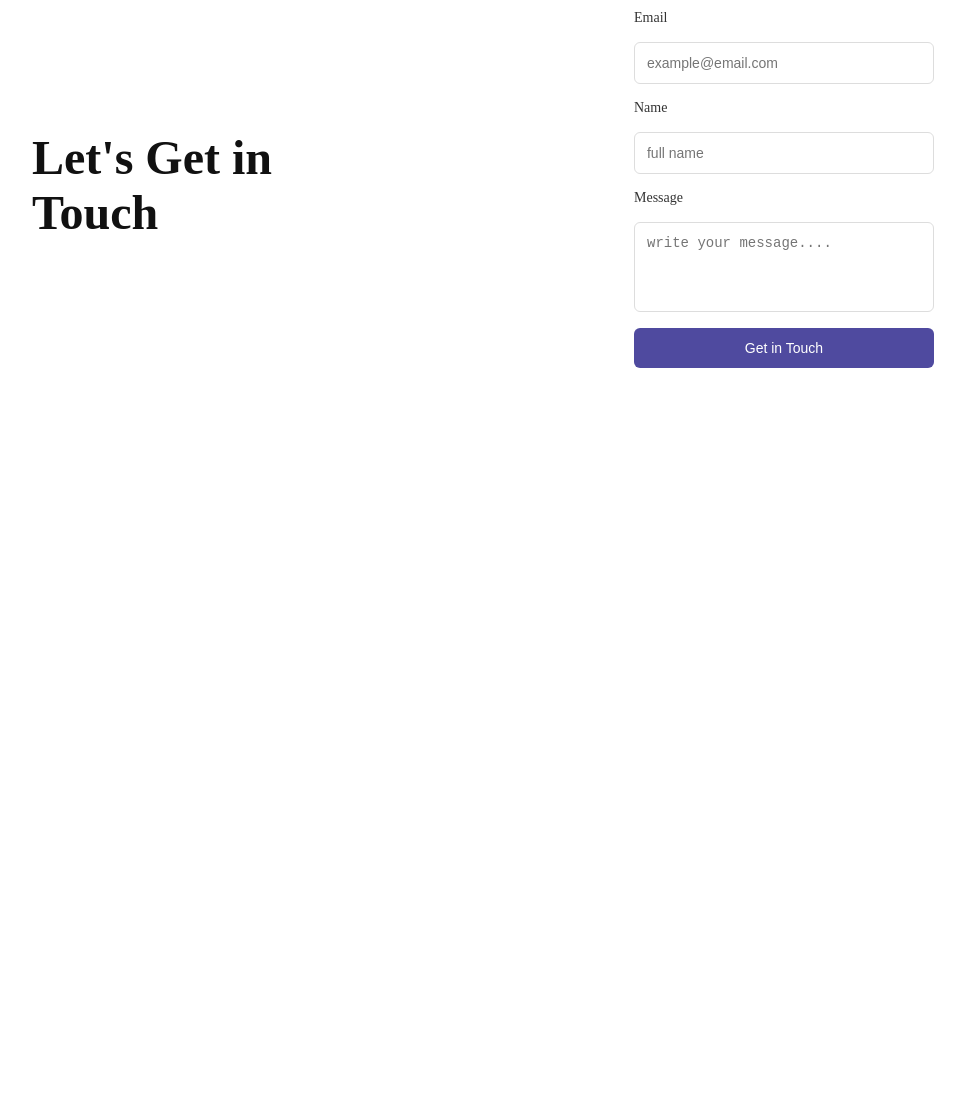
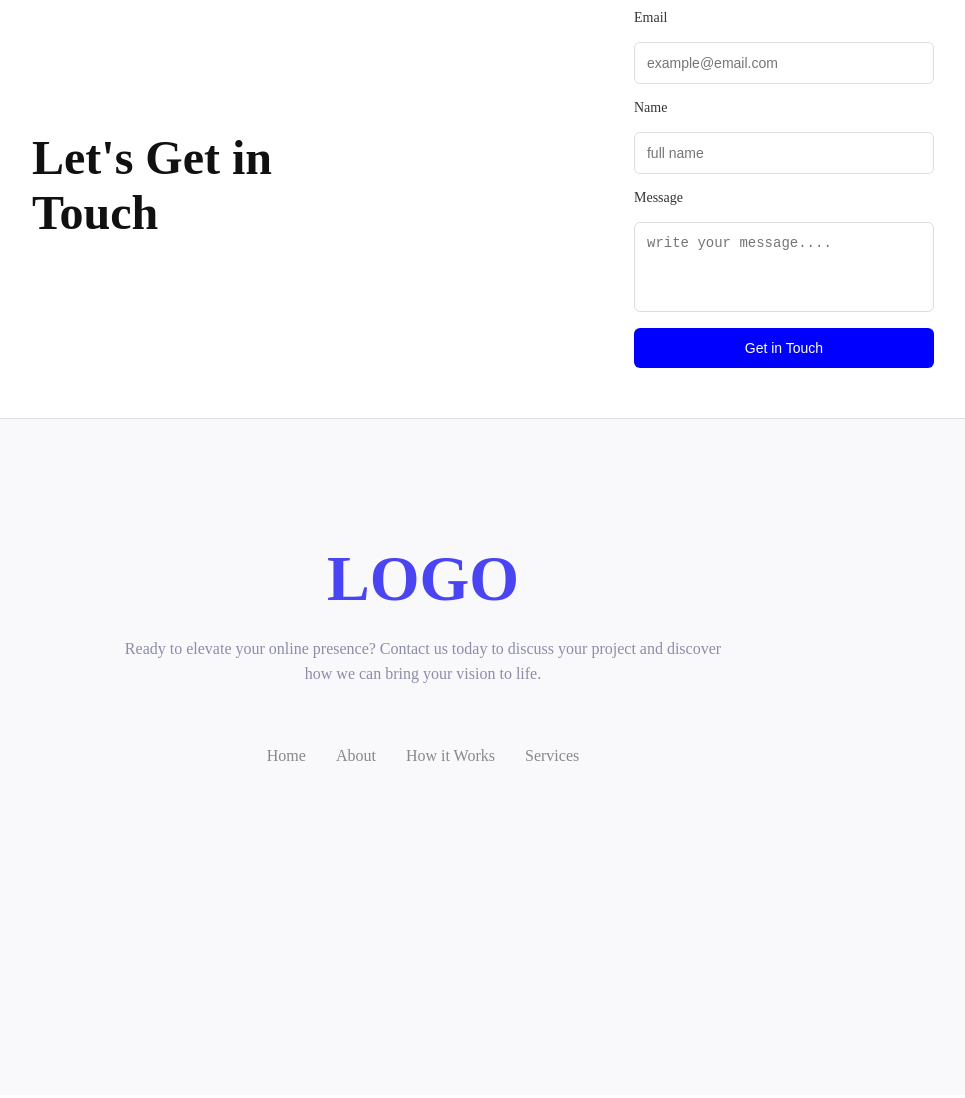
Before and after one commit to MdShariyar56/Assingnment-1, a plain HTML site: page index.html in a window 1280 px wide. Shown: the part 1510-2608 px from the top of the page, without its empty margins (217-1182 px from the left). Before the commit the page ends 1886 px from the top, so only its background shows below. Drawn offline with Linux system fonts and the light colour scheme.

Commit message:
Adden a footer section

```diff
--- a/index.html
+++ b/index.html
@@ -87,6 +87,19 @@
     </form>
   </div>
 
+  <footer class="footer">
+  <h1 class="logo">LOGO</h1>
+  <p class="description">
+    Ready to elevate your online presence? Contact us today to discuss your project and discover how we can bring your vision to life.
+  </p>
+  <nav class="menu">
+    <a href="#">Home</a>
+    <a href="#">About</a>
+    <a href="#">How it Works</a>
+    <a href="#">Services</a>
+  </nav>
+</footer>
+
 
 
 </body>
--- a/styles.css
+++ b/styles.css
@@ -27,6 +27,11 @@ nav {
      border: none;
 
 }
+
+.nav-text-2:hover{
+background-color: green;
+}
+
 .hero-content{
 
     font-size: 20px;
@@ -121,7 +126,7 @@ nav {
 }
 
 .contact-form button {
-  background-color: #4f4a9f;
+  background-color: blue;
   color: white;
   padding: 12px;
   border: none;
@@ -132,5 +137,51 @@ nav {
 }
 
 .contact-form button:hover {
-  background-color: #190e92;
+  background-color: green;
 }
+
+.footer {
+  text-align: center;
+  padding: 80px 20px;
+  margin-top: 50px;
+  background-color: #f9f9fb;
+  color: #444;
+  border-top: 1px solid #e0e0e0;
+}
+
+
+.footer .logo {
+  font-size: 64px;
+  color: #4a44f2;
+  font-weight: 700;
+  margin-bottom: 20px;
+}
+
+.footer .description {
+  max-width: 600px;
+  margin: 0 auto 40px;
+  font-size: 16px;
+  color: #8c8caa;
+  line-height: 1.6;
+}
+
+.footer .menu {
+  display: flex;
+  justify-content: center;
+  gap: 30px;
+  flex-wrap: wrap;
+  margin-top: 20px;
+}
+
+.footer .menu a {
+  text-decoration: none;
+  color: #888;
+  font-weight: 500;
+  transition: color 0.3s ease;
+
+
+}
+
+.footer .menu a:hover {
+  color: green;
+}
```
